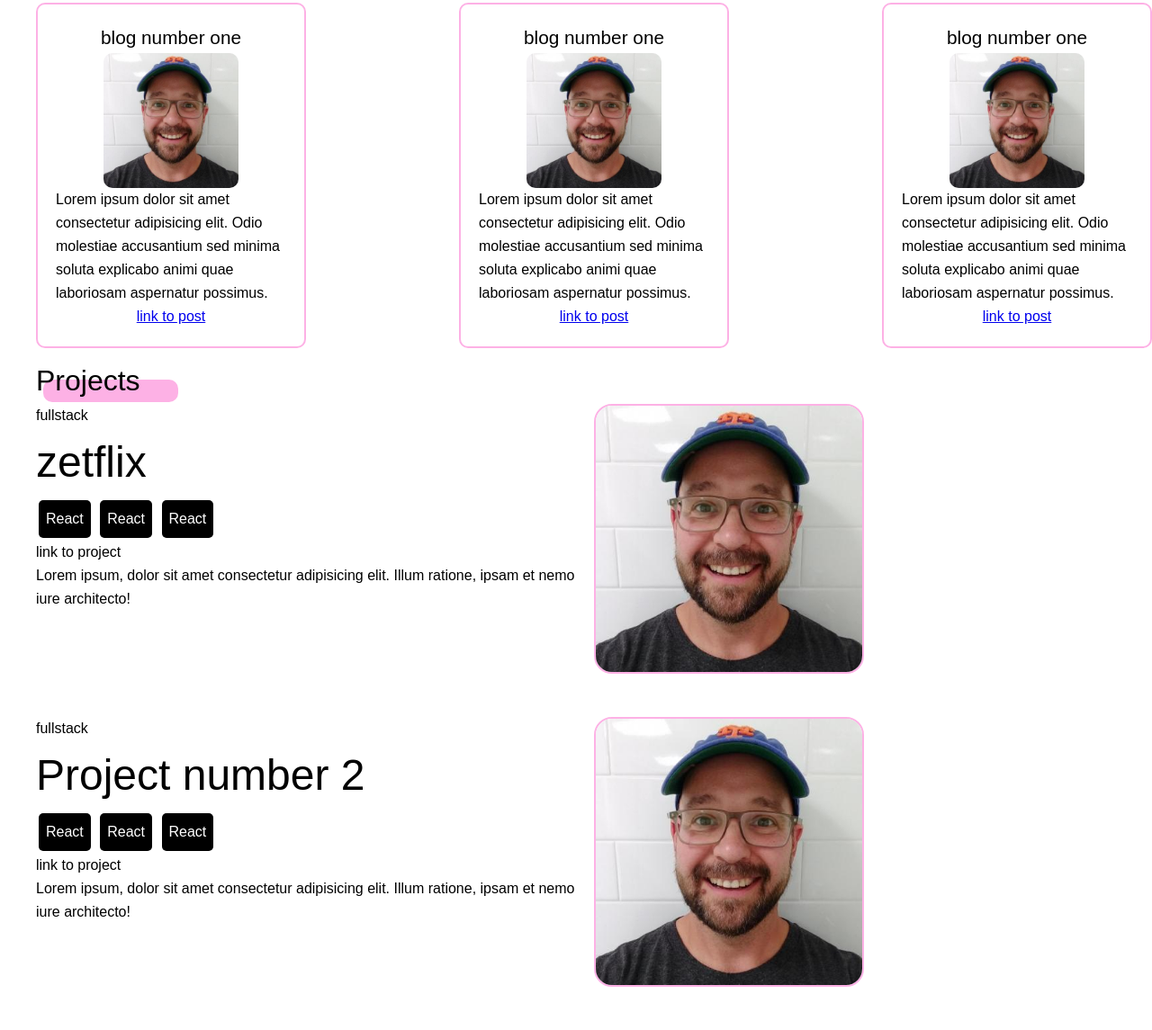
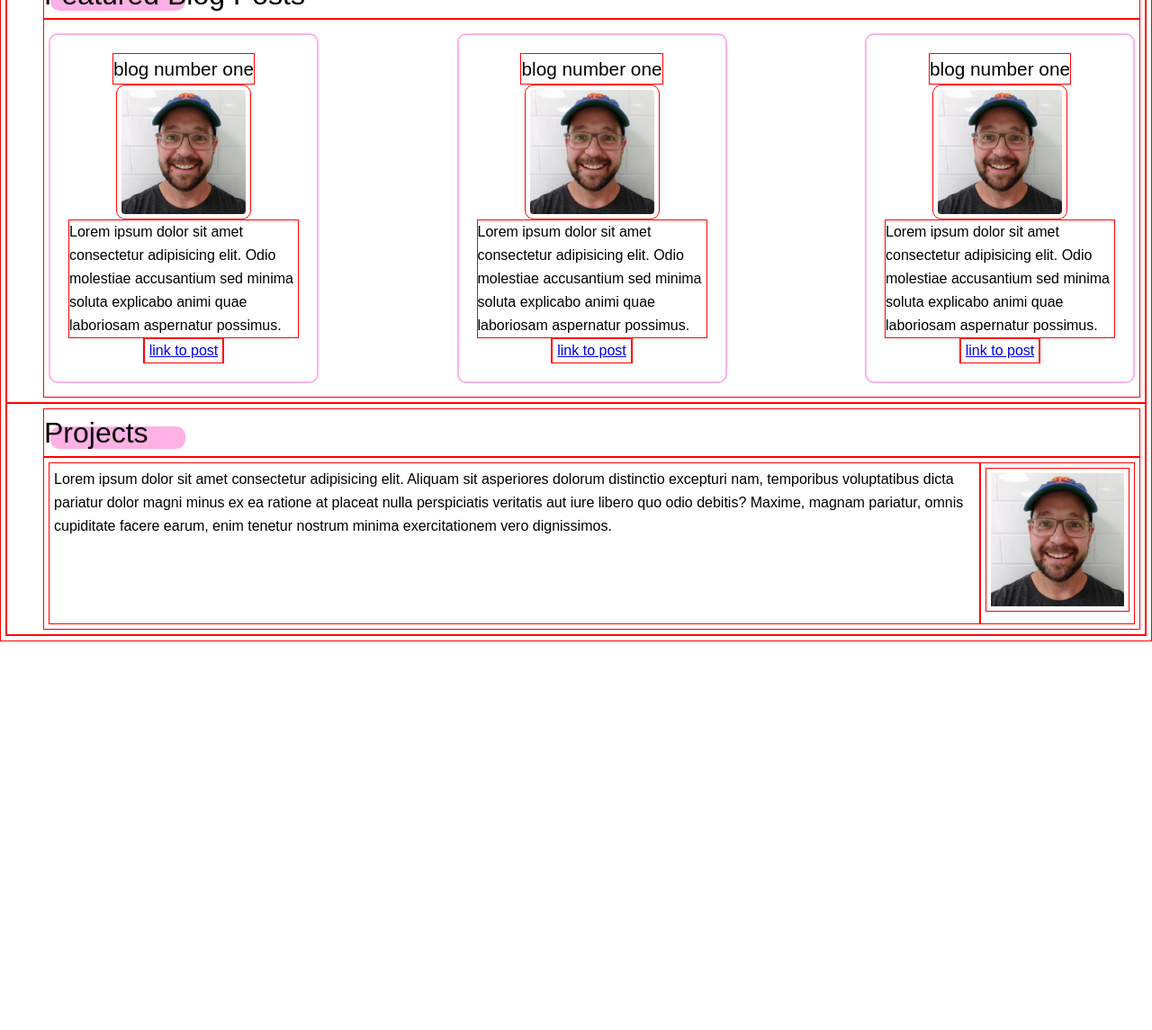
Before and after one commit to bushbass/portfolio-design, a plain HTML site: page index.html in a window 1280 px wide. Shown: the part 1179-2324 px from the top of the page at 90% size. After the commit the page ends 1892 px from the top, so only its background shows below. Drawn offline with Linux system fonts and the light colour scheme.

Commit message:
still working on flex bug in projects

```diff
--- a/index.html
+++ b/index.html
@@ -46,7 +46,7 @@
       </div>
     </section>
     <section class="bio">
-      <h2 class="skills-heading">My Skills</h2>
+      <h2 class="skills-heading">My Skills!</h2>
       <div class="picture-and-info">
         <div class="headshot">
           <img src="images/me-wearing-hat.jpg" alt=" " />
@@ -113,7 +113,23 @@
     </section>
     <section class="projects">
       <h2 class="projects-heading">Projects</h2>
-      <div class="project-and-image-area">
+      <div class="project-row">
+        <div class="project-area">
+          Lorem ipsum dolor sit amet consectetur adipisicing elit. Aliquam sit
+          asperiores dolorum distinctio excepturi nam, temporibus voluptatibus
+          dicta pariatur dolor magni minus ex ea ratione at placeat nulla
+          perspiciatis veritatis aut iure libero quo odio debitis? Maxime,
+          magnam pariatur, omnis cupiditate facere earum, enim tenetur nostrum
+          minima exercitationem vero dignissimos.
+        </div>
+        <div class="project-img">
+          <img src="images/me-wearing-hat.jpg" alt="" />
+        </div>
+      </div>
+    </section>
+    <!-- <section class="projects">
+      <h2 class="projects-heading">Projects</h2>
+      <div class="project-row">
         <div class="project-area">
           <div class="project-type">fullstack</div>
           <div class="project-title">zetflix</div>
@@ -123,38 +139,15 @@
             <span class="skill-button">React</span>
           </div>
           <div class="project-link">link to project</div>
-          <div class="project-description">
-            <p>
-              Lorem ipsum, dolor sit amet consectetur adipisicing elit. Illum
-              ratione, ipsam et nemo iure architecto!
-            </p>
-          </div>
+          <p class="project-description">
+            Lorem ipsum, dolor sit amet consectetur adipisicing elit. Illum
+            ratione, ipsam et nemo iure architecto!
+          </p>
         </div>
         <div class="project-img">
           <img src="images/me-wearing-hat.jpg" alt="" />
         </div>
       </div>
-      <div class="project-and-image-area">
-        <div class="project-area">
-          <div class="project-type">fullstack</div>
-          <div class="project-title">Project number 2</div>
-          <div class="project-skills-buttons">
-            <span class="skill-button">React</span>
-            <span class="skill-button">React</span>
-            <span class="skill-button">React</span>
-          </div>
-          <div class="project-link">link to project</div>
-          <div class="project-description">
-            <p>
-              Lorem ipsum, dolor sit amet consectetur adipisicing elit. Illum
-              ratione, ipsam et nemo iure architecto!
-            </p>
-          </div>
-        </div>
-        <div class="project-img">
-          <img src="images/me-wearing-hat.jpg" alt="" />
-        </div>
-      </div>
-    </section>
+    </section> -->
   </body>
 </html>
--- a/styles.css
+++ b/styles.css
@@ -192,27 +192,28 @@ nav ul {
   z-index: -1;
   border-radius: 10px;
 }
-.project-title {
+
+.project-row {
+  display: flex;
+}
+/* .project-title {
   font-size: 3rem;
-}
-.project-and-image-area {
-  display: flex;
-  flex-wrap: wrap;
-  justify-content: space-between;
-  padding-bottom: 40px;
 }
 .project-area {
   flex: 1 1 50%;
 }
 .project-img {
   flex: 1 1 50%;
-}
-.project-img img {
+} */
+/* .project-img img {
   width: 300px;
   border-radius: 20px;
   border: 2px solid rgba(248, 0, 170, 0.307);
+} */
+* {
+  border: 1px solid red;
+  padding: 5px;
 }
-
 /* MEDIA QUERIES */
 @media only screen and (max-width: 600px) {
   .hero-statement {
```
